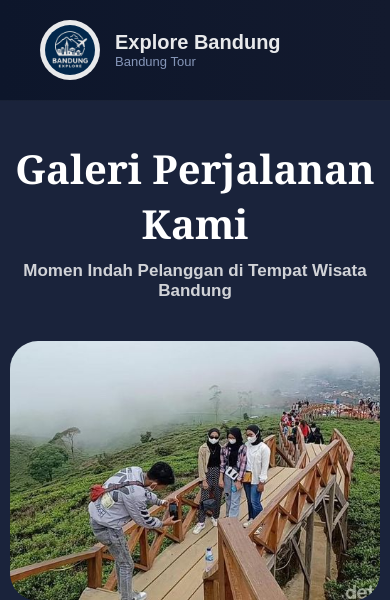
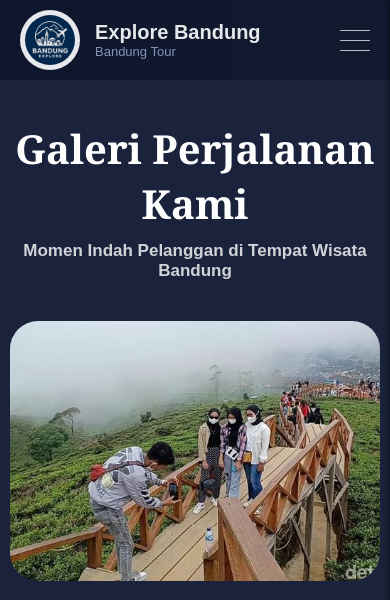
Before and after one commit to nofallcr/TUBESBANDUNG, a PHP site: page /galeri.php in a window 390 px wide. Shown: the top 600 px of the page. Run offline with PHP 8.4, Linux system fonts and the light colour scheme.

Commit message:
CHANGED:File

```diff
--- a/navbar.css
+++ b/navbar.css
@@ -1,10 +1,21 @@
+body.no-scroll {
+    overflow: hidden;
+}
 .navbar {
+
     display: flex;
     justify-content: space-between;
     align-items: center;
+
+
     padding: 20px 40px;
+
+
     background: linear-gradient(90deg, #0d162b, #131a2e);
     border-bottom: 1px solid rgba(255, 255, 255, 0.05);
+    opacity: 90%;
+
+
     position: sticky;
     top: 0;
     left: 0;
@@ -12,8 +23,8 @@
     z-index: 1000;
     width: 100%;
     box-sizing: border-box;
-  opacity: 90%;
 }
+
 
 .logo {
     display: flex;
@@ -78,6 +89,7 @@
     font-weight: 600;
 }
 
+
 .login-btn {
     padding: 8px 18px;
     border-radius: 20px;
@@ -85,6 +97,7 @@
     color: white !important;
     font-weight: 600;
     transition: 0.3s;
+    border: 1px solid transparent;
 }
 
 .login-btn:hover {
@@ -94,40 +107,75 @@
 
 .hamburger {
     display: none;
+    cursor: pointer;
     flex-direction: column;
-  cursor: pointer;
+    justify-content: space-around;
     gap: 5px;
+    width: 30px;
+    height: 25px;
 }
 
 .hamburger div {
-  width: 25px;
-  height: 3px;
+    width: 100%;
+    height: 1px;
     background-color: #c9d1d9;
-  transition: 0.3s;
+    border-radius: 5px;
+    transition: all 0.3s linear;
 }
 
 @media (max-width: 768px) {
-  .nav-links {
-    position: absolute;
-    top: 80px;
-    right: 0;
-    background: linear-gradient(90deg, #0d162b, #131a2e);
-    flex-direction: column;
-    width: 200px;
-    padding: 20px;
-    gap: 15px;
-    display: none;
-    border-left: 1px solid rgba(255, 255, 255, 0.05);
-    border-bottom: 1px solid rgba(255, 255, 255, 0.05);
-    z-index: 999;
-  }
 
-  .nav-links.active {
-    display: flex;
+    .navbar {
+        padding: 10px 20px;
+        position: relative;
     }
 
     .hamburger {
         display: flex;
-    z-index: 1000;
+        z-index: 20;
+    }
+
+    .nav-links {
+        display: flex;
+        flex-direction: column;
+        position: fixed;
+        top: 0;
+        right: 0;
+        width: 50%;
+        height: 75vh;
+        background-color: #162b4a;
+        padding: 60px 20px 20px;
+        box-shadow: -2px 0 5px rgba(0, 0, 0, 0.5);
+        transform: translateX(100%);
+        transition: transform 0.3s ease-in-out;
+        z-index: 10;
+        align-items: flex-start;
+        overflow-y: auto;
+    }
+
+
+    .nav-links a {
+        color: white;
+        width: 100%;
+        padding: 15px 0;
+        border-bottom: 1px solid rgba(255, 255, 255, 0.1);
+        text-align: left;
+    }
+
+    .nav-links a:hover {
+        background-color: rgba(255, 255, 255, 0.1);
+    }
+
+
+    .nav-links .nav-login-btn,
+    .nav-links .nav-logout-btn,
+    .nav-links .nav-dashboard-btn {
+        margin-top: 10px;
+
+        width: 100%;
+        text-align: left;
+    }
+    .nav-links.active {
+        transform: translateX(0);
     }
 }
--- a/navbar.php
+++ b/navbar.php
@@ -12,16 +12,14 @@ $is_logged_in = isset($_SESSION['user_id']);
 <head>
 <meta charset="UTF-8">
 <meta name="viewport" content="width=device-width, initial-scale=1.0">
-<title>Document</title>
-<link rel="stylesheet" href="navbar.css?v=<?= filemtime(__DIR__ . '/navbar.css') ?>">
+<title>Navbar | Explore Bandung</title> <link rel="stylesheet" href="navbar.css?v=<?= filemtime(__DIR__ . '/navbar.css') ?>">
 </head>
 <body>
 
 <header class="navbar">
     <div class="logo">
         <div class="logo-circle">
-            <img src="foto/LogoExploreBandung.jpeg" alt="Bandung Logo">
-        </div>
+            <img src="foto/LogoExploreBandung.jpeg" alt="Logo Explore Bandung"> </div>
         <div class="logo-text">
             <span>Explore Bandung</span>
             <span class="tagline">Bandung Tour</span>
@@ -42,6 +40,8 @@ $is_logged_in = isset($_SESSION['user_id']);
         <?php else: ?>
             <a href="login.php" class="nav-login-btn">Login</a>
         <?php endif; ?>
+        </nav>
+
     <div class="hamburger" id="hamburger">
         <div></div>
         <div></div>
@@ -56,6 +56,7 @@ const navLinks = document.querySelector('.nav-links');
 
     hamburger.addEventListener('click', () => {
         navLinks.classList.toggle('active');
+        document.body.classList.toggle('no-scroll');
     });
 </script>
 
```
Lines whose indentation alone changed are shown as unchanged.
